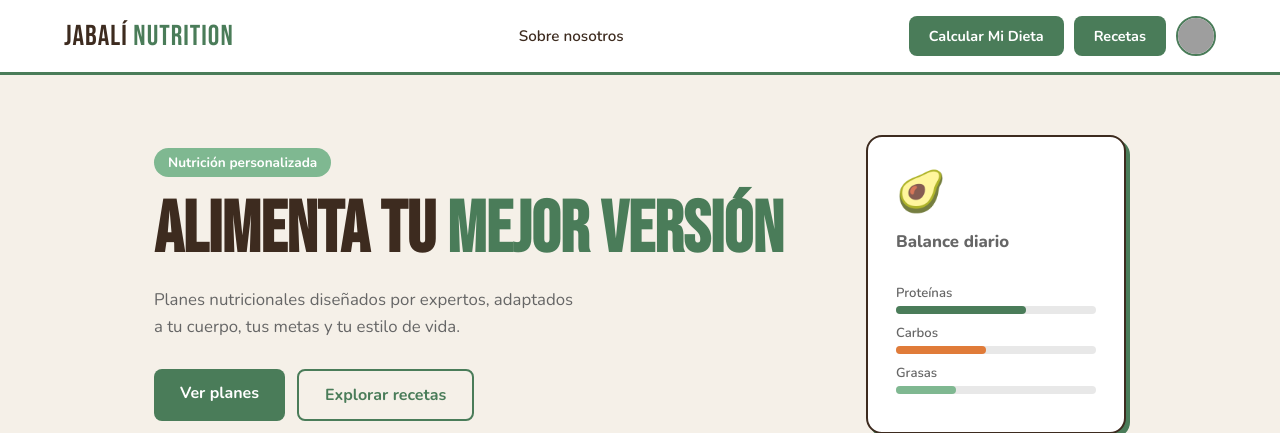
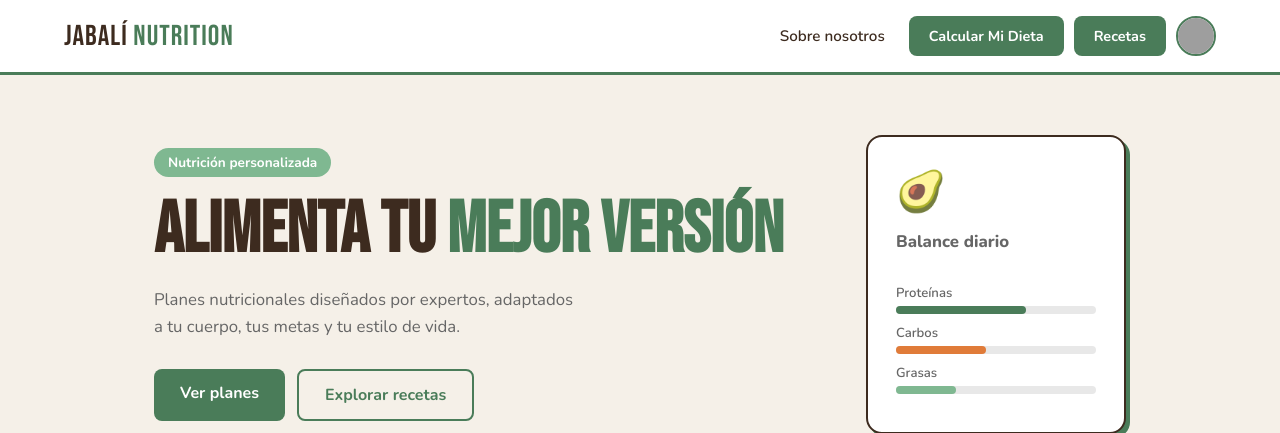
Before and after one commit to ibonetxe7/Reto-5Jabali, a Flask app: page / in a window 1280 px wide. Shown: the top 433 px of the page. Run offline with Flask 3, Linux system fonts and the light colour scheme; some libraries are stand-ins or nearby versions; grey boxes are pictures that could not be loaded.

Commit message:
actualización

```diff
--- a/OneDrive/Imágenes/Desktop/fase9reto4/static/color.css
+++ b/OneDrive/Imágenes/Desktop/fase9reto4/static/color.css
@@ -40,7 +40,7 @@ nav {
   text-decoration: none;
 }
 .logo span { color: var(--verde); }
-nav ul { list-style: none; display: flex; gap: 24px; }
+nav ul { list-style: none; display: flex; gap: 24px; margin-left: auto; margin-right: 24px; }
 nav ul a { text-decoration: none; color: var(--marron); font-weight: 600; font-size: 0.95rem; }
 nav ul a:hover { color: var(--verde); }
 
```
Also changed, not shown: OneDrive/Imágenes/Desktop/fase9reto4/sobre_nosotros.html (deleted).
